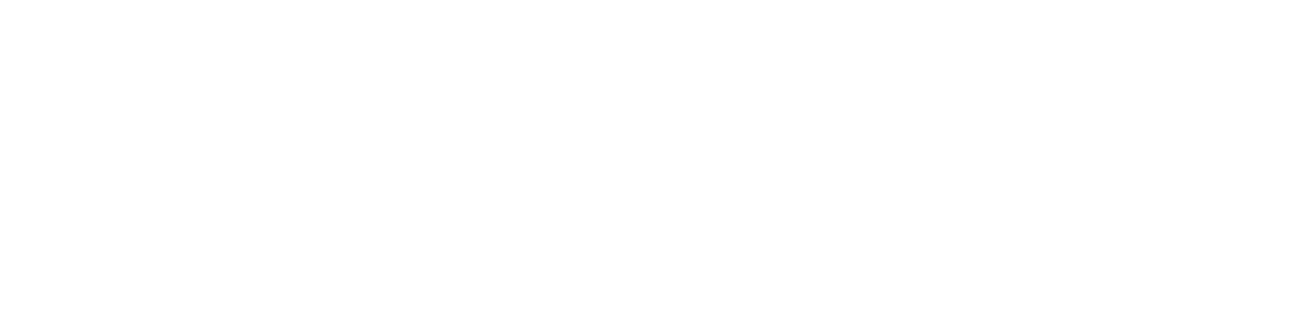
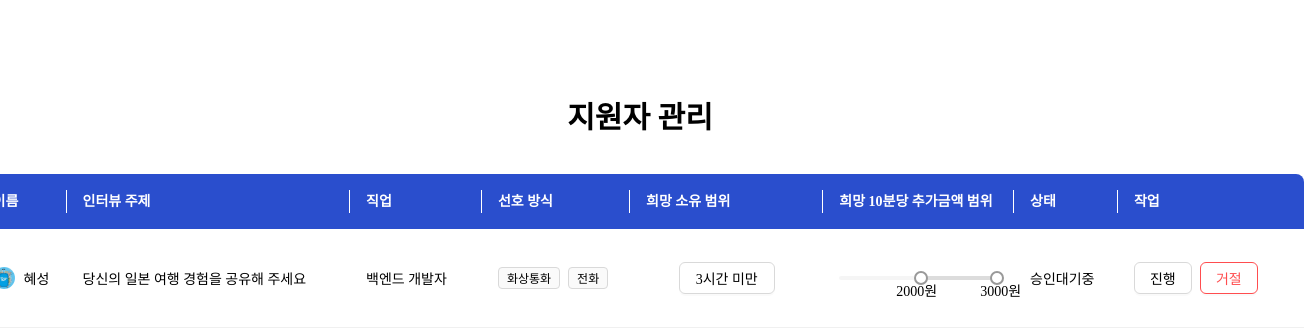
Before and after one commit to in-u-in/in-u-in_Frontend, a React (Vite) app: page /manageInterviewee in a window 1280 px wide. Before the commit this address had no page. Shown: the top 336 px of the page, 1304 px wide, since content can reach past the window. Built offline with nearby package versions, Linux system fonts and the light colour scheme.

Commit message:
feat: #9 지원자 관리 페이지 UI 완료

```diff
--- a/src/App.jsx
+++ b/src/App.jsx
@@ -6,6 +6,7 @@
 import FounderHomePage from './pages/founder/founder-home';
 import CreateInterviewPage from './pages/founder/create-interview';
 import CalendarPage from './pages/founder/calendar';
+import ManageIntervieweePage from './pages/founder/manage-interviewee';
 
 const App = () => {
   return (
@@ -18,6 +19,7 @@
         <Route path='/founder' element={<FounderHomePage />} />
         <Route path='/createInterview' element={<CreateInterviewPage />} />
         <Route path='/calendar' element={<CalendarPage />} />
+        <Route path='/manageInterviewee' element={<ManageIntervieweePage />} />
       </Routes>
     </BrowserRouter>
   );
--- /dev/null
+++ b/src/components/founder/manage-interviewee/IntervieweeBox.jsx
@@ -0,0 +1,84 @@
+import styles from '../../../styles/founder/manage-interviewee.module.css';
+
+export default function IntervieweeBox({
+  profile,
+  name,
+  subject,
+  job,
+  ways,
+  timeRange,
+  minCost,
+  maxCost,
+  state,
+}) {
+  const maxRange = 3000;
+  const minRange = 1000;
+
+  const right = (maxCost) => {
+    const ratio = (maxCost - minRange) / (maxRange - minRange);
+    const percent = (1 - ratio) * 100;
+    return percent;
+  };
+
+  const left = (minCost) => {
+    const ratio = (minCost - minRange) / (maxRange - minRange);
+    const percent = ratio * 100;
+    return percent;
+  };
+  return (
+    <div className={styles.intervieweeBoxContainer}>
+      <div className={styles.gridBox}>
+        <div className={styles.nameFrame}>
+          <img className={styles.profile} src={profile} />
+          {name}
+        </div>
+        <div className={styles.frame}>{subject}</div>
+        <div className={styles.frame}>{job}</div>
+        <div className={styles.frame}>
+          {ways.map((way, idx) => (
+            <div key={idx} className={styles.way}>
+              {way}
+            </div>
+          ))}
+        </div>
+        <div className={styles.timeFrame}>
+          <div className={styles.timeRange}>{timeRange}</div>
+        </div>
+        <div className={styles.sliderFrame}>
+          <div className={styles.slider}>
+            <div className={styles.track}></div>
+            <div
+              className={styles.range}
+              style={{ left: `${left(minCost)}%`, right: `${right(maxCost)}%` }}
+            ></div>
+            <div
+              className={`${styles.thumb} ${styles.thumbLeft}`}
+              style={{ left: `${left(minCost)}%` }}
+            ></div>
+            <div
+              className={`${styles.thumb} ${styles.thumbRight}`}
+              style={{ right: `${right(maxCost)}%` }}
+            ></div>
+            <div
+              className={`${styles.sliderText} ${styles.textLeft}`}
+              style={{ left: `${left(minCost)}%` }}
+            >
+              {`${minCost}원`}
+            </div>
+            <div
+              className={`${styles.sliderText} ${styles.textRight}`}
+              style={{ right: `${right(maxCost)}%` }}
+            >
+              {`${maxCost}원`}
+            </div>
+          </div>
+        </div>
+        <div className={styles.frame}>{state}</div>
+        <div className={styles.frame}>
+          <div className={styles.workBox}>진행</div>
+          <div className={`${styles.workBox} ${styles.refuse}`}>거절</div>
+        </div>
+      </div>
+    </div>
+  );
+}
--- /dev/null
+++ b/src/pages/founder/manage-interviewee.jsx
@@ -0,0 +1,58 @@
+import styles from '../../styles/founder/manage-interviewee.module.css';
+import IntervieweeBox from '../../components/founder/manage-interviewee/IntervieweeBox';
+import Profile from '../../assets/icons/tourism.svg';
+
+export default function ManageIntervieweePage() {
+  const headerTexts = [
+    '이름',
+    '인터뷰 주제',
+    '직업',
+    '선호 방식',
+    '희망 소유 범위',
+    '희망 10분당 추가금액 범위',
+    '상태',
+    '작업',
+  ];
+
+  const headerWidths = [
+    '90px',
+    '283.56px',
+    '131.89px',
+    '148.11px',
+    '193.22px',
+    '190.75px',
+    '103.89px',
+    '158px',
+  ];
+
+  return (
+    <div className={styles.container}>
+      <div className={styles.title}>지원자 관리</div>
+      <div className={styles.box}>
+        <div className={styles.headerBox}>
+          {headerTexts.map((text, idx) => (
+            <div
+              className={`${styles.headerText} ${idx != 7 && styles.border}`}
+              style={{ width: headerWidths[idx] }}
+              key={idx}
+            >
+              {text}
+            </div>
+          ))}
+        </div>
+        {/*api 연결 시, 변경 */}
+        <IntervieweeBox
+          profile={Profile}
+          name={'혜성'}
+          subject={'당신의 일본 여행 경험을 공유해 주세요'}
+          job={'백엔드 개발자'}
+          ways={['화상통화', '전화']}
+          timeRange={'3시간 미만'}
+          minCost={2000}
+          maxCost={3000}
+          state={'승인대기중'}
+        />
+      </div>
+    </div>
+  );
+}
--- a/src/styles/founder/calendar.module.css
+++ b/src/styles/founder/calendar.module.css
@@ -142,7 +142,6 @@
   align-items: center;
   margin: 93px 0 64px 0;
   gap: 42px;
-  padding: 0 250px;
 }
 
 .title {
--- /dev/null
+++ b/src/styles/founder/manage-interviewee.module.css
@@ -0,0 +1,199 @@
+.container {
+  width: 100%;
+  display: flex;
+  flex-direction: column;
+  align-items: center;
+  margin: 93px 0 115px 0;
+}
+
+.title {
+  font-size: 30px;
+  font-weight: 600;
+  height: 81px;
+}
+
+.box {
+  width: 1327px;
+}
+
+.headerBox {
+  width: 100%;
+  height: 55px;
+  display: flex;
+  flex-direction: row;
+  align-items: center;
+  border-radius: 8px 8px 0 0;
+  background-color: #2a4ecd;
+  color: white;
+}
+
+.headerText {
+  height: 22.39px;
+  font-size: 14px;
+  font-weight: 600;
+  padding-left: 16px;
+}
+
+.border {
+  border-right: 1px solid white;
+}
+
+/*IntervieweeBox*/
+.intervieweeBoxContainer {
+  width: 100%;
+  height: 99px;
+  display: flex;
+  align-items: center;
+  justify-content: center;
+  border-bottom: 1px solid #f0f0f0;
+}
+
+.gridBox {
+  width: 100%;
+  display: grid;
+  grid-template-columns: 90px 283.56px 131.89px 148.11px 193.22px 190.75px 103.89px 158px;
+  grid-auto-rows: min-content; /* 각 행의 높이를 콘텐츠에 맞게 설정 */
+}
+
+.frame {
+  height: 100%;
+  display: flex;
+  flex-direction: row;
+  align-items: center;
+  padding: 0 16px;
+  flex-wrap: wrap;
+  font-size: 14px;
+  gap: 8px;
+}
+
+.nameFrame {
+  height: 100%;
+  display: flex;
+  flex-direction: row;
+  align-items: center;
+  gap: 9px;
+  padding-left: 16px;
+  font-size: 14px;
+}
+
+.timeFrame {
+  width: 100%;
+  height: 100%;
+  display: flex;
+  flex-direction: row;
+  align-items: center;
+  justify-content: center;
+  font-size: 14px;
+}
+
+.sliderFrame {
+  width: 100%;
+  height: 100%;
+  display: flex;
+  flex-direction: column;
+  align-items: center;
+  justify-content: center;
+  font-size: 14px;
+}
+
+.profile {
+  width: 22px;
+  height: 22px;
+  border-radius: 100%;
+  border: none;
+}
+
+.way {
+  padding: 0 8px;
+  height: 22px;
+  border: 1px solid #d9d9d9;
+  border-radius: 4px;
+  background-color: #fafafa;
+  display: flex;
+  align-items: center;
+  font-size: 12px;
+}
+
+.timeRange {
+  padding: 5px 16px;
+  border-radius: 6px;
+  border: 1px solid #d9d9d9;
+  box-shadow: 0px 2px 0px 0px rgba(0, 0, 0, 0.02);
+}
+
+.slider {
+  position: relative;
+  width: 160px;
+  height: 4px;
+}
+
+.track {
+  position: absolute;
+  z-index: 1;
+  left: 0;
+  right: 0;
+  top: 0;
+  bottom: 0;
+  background-color: rgba(0, 0, 0, 0.04);
+  border-radius: 2px;
+}
+
+.range {
+  position: absolute;
+  z-index: 1;
+  top: 0;
+  bottom: 0;
+  background-color: rgba(0, 0, 0, 0.1);
+  border-radius: 2px;
+}
+
+.thumb {
+  position: absolute;
+  z-index: 3;
+  width: 10px;
+  height: 10px;
+  background-color: white;
+  border-radius: 100%;
+  border: 2px solid rgba(0, 0, 0, 0.4);
+  box-sizing: content-box;
+  top: -5px;
+}
+
+.thumbLeft {
+  transform: translateX(-5px);
+}
+
+.thumbRight {
+  transform: translateX(5px);
+}
+
+.sliderText {
+  position: absolute;
+  height: 22px;
+  top: 4px;
+}
+
+.textLeft {
+  transform: translateX(-22.5px);
+}
+
+.textRight {
+  transform: translateX(22.5px);
+}
+
+.workBox {
+  width: 58px;
+  height: 32px;
+  display: flex;
+  align-items: center;
+  justify-content: center;
+  border-radius: 6px;
+  border: 1px solid #d9d9d9;
+  box-shadow: 0px 2px 0px 0px rgba(0, 0, 0, 0.02);
+  cursor: pointer;
+}
+
+.refuse {
+  border: 1px solid #ff4d4f;
+  color: #ff4d4f;
+}
```
